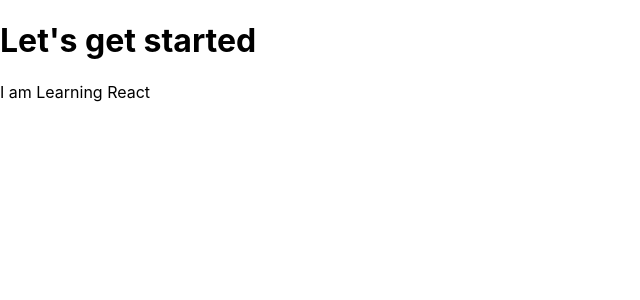
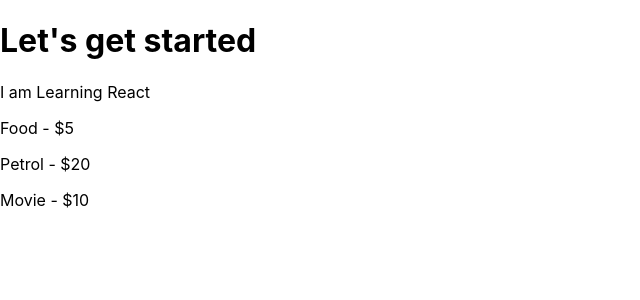
Before and after one commit to mdsabamoin/React, a React (Create React App) app: page / in a window 1280 px wide. Shown: the top 300 px of the page, without its empty margins (0-640 px from the left). Built offline with nearby package versions, Linux system fonts and the light colour scheme.

Commit message:
First Custom component

```diff
--- a/src/App.js
+++ b/src/App.js
@@ -1,10 +1,11 @@
-
+import ExpenseItem from "./component/ExpenseItem";
 
 function App() {
   return (
     <div>
       <h1>Let's get started</h1>
       <p>I am Learning React</p>
+      <ExpenseItem></ExpenseItem>
     </div>
   );
 }
--- /dev/null
+++ b/src/component/ExpenseItem.js
@@ -0,0 +1,11 @@
+
+function ExpenseItem(){
+    return(
+        <div>
+            <p>Food - $5</p>
+            <p>Petrol - $20</p>
+            <p>Movie - $10</p>
+        </div>
+    )
+}
+export default ExpenseItem;
```
